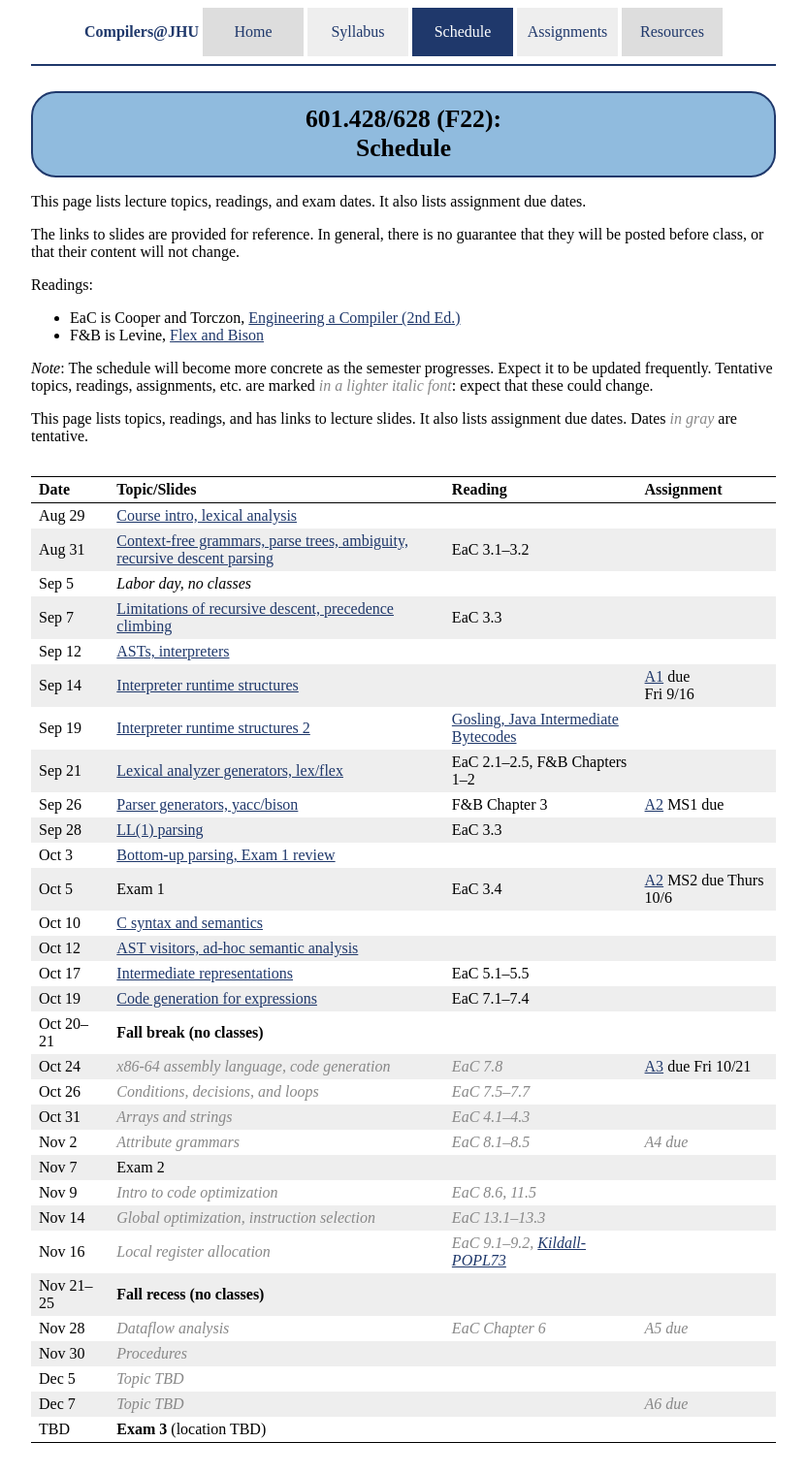
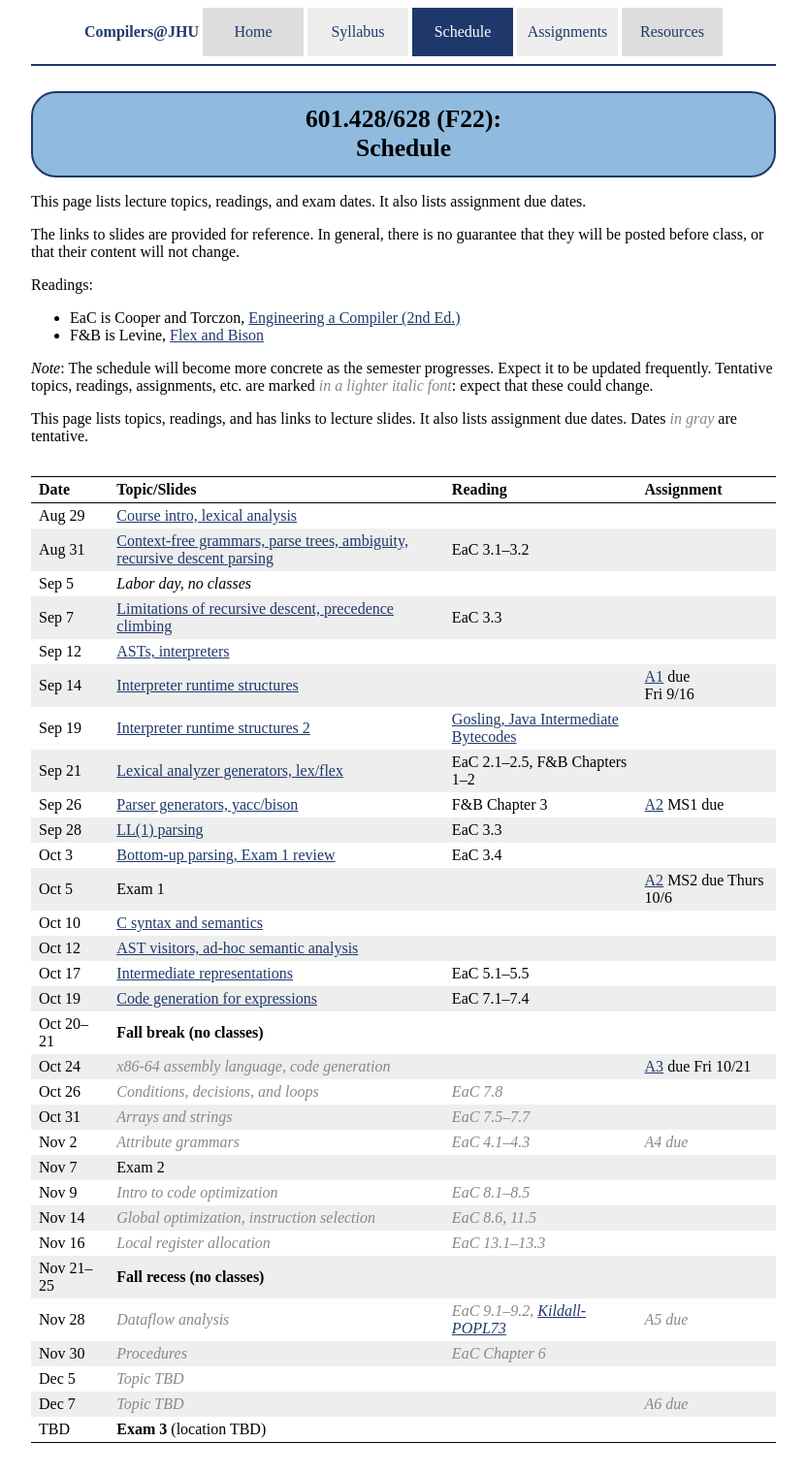
Before and after one commit to jhucompilers/fall2022, a Jekyll site: the page built from schedule.md, in a window 1280 px wide. Shown: the whole page at 97% size, without its empty margins (224-1055 px from the left). Built offline with Jekyll 4.4.1, drawn with Linux system fonts in a browser that asks for light colours.

Commit message:
put readings in the right places

```diff
--- a/schedule.md
+++ b/schedule.md
@@ -37,24 +37,24 @@ Sep 19 | [Interpreter runtime structures 2](lectures/lecture06-public.pdf) | [Go
 Sep 21 | [Lexical analyzer generators, lex/flex](lectures/lecture07-public.pdf) | EaC 2.1–2.5, F&amp;B Chapters 1–2 |
 Sep 26 | [Parser generators, yacc/bison](lectures/lecture08-public.pdf) | F&amp;B Chapter 3 | [A2](assign/assign02.html) MS1 due
 Sep 28 | [LL(1) parsing](lectures/lecture09-public.pdf) | EaC 3.3 |
-Oct 3 | [Bottom-up parsing, Exam 1 review](lectures/lecture10-public.pdf) |  |
-Oct 5 | Exam 1 | EaC 3.4 | [A2](assign/assign02.html) MS2 due Thurs 10/6
+Oct 3 | [Bottom-up parsing, Exam 1 review](lectures/lecture10-public.pdf) | EaC 3.4 |
+Oct 5 | Exam 1 |  | [A2](assign/assign02.html) MS2 due Thurs 10/6
 Oct 10 | [C syntax and semantics](lectures/lecture11-public.pdf) |  |
 Oct 12 | [AST visitors, ad-hoc semantic analysis](lectures/lecture12-public.pdf) |  |
 Oct 17 | [Intermediate representations](lectures/Intermediate_Representations.pdf) | EaC 5.1–5.5 |
 Oct 19 | [Code generation for expressions](lectures/Code_Shape_I_Quick_Intro_to_Code_Generation_+_Code_Shape_for_Expressions.pdf) | EaC 7.1–7.4 |
 Oct 20–21 | **Fall break (no classes)** |  |
-Oct 24 | <span class='tentative'>x86-64 assembly language, code generation</span> | <span class='tentative'>EaC 7.8</span> | [A3](assign/assign03.html) due Fri 10/21
-Oct 26 | <span class='tentative'>Conditions, decisions, and loops</span> | <span class='tentative'>EaC 7.5–7.7</span> |
-Oct 31 | <span class='tentative'>Arrays and strings</span> | <span class='tentative'>EaC 4.1–4.3</span> |
-Nov 2 | <span class='tentative'>Attribute grammars</span> | <span class='tentative'>EaC 8.1–8.5</span> | <span class='tentative'>A4 due</span>
+Oct 24 | <span class='tentative'>x86-64 assembly language, code generation</span> |  | [A3](assign/assign03.html) due Fri 10/21
+Oct 26 | <span class='tentative'>Conditions, decisions, and loops</span> | <span class='tentative'>EaC 7.8</span> |
+Oct 31 | <span class='tentative'>Arrays and strings</span> | <span class='tentative'>EaC 7.5–7.7</span> |
+Nov 2 | <span class='tentative'>Attribute grammars</span> | <span class='tentative'>EaC 4.1–4.3</span> | <span class='tentative'>A4 due</span>
 Nov 7 | Exam 2 |  |
-Nov 9 | <span class='tentative'>Intro to code optimization</span> | <span class='tentative'>EaC 8.6, 11.5</span> |
-Nov 14 | <span class='tentative'>Global optimization, instruction selection</span> | <span class='tentative'>EaC 13.1–13.3</span> |
-Nov 16 | <span class='tentative'>Local register allocation</span> | <span class='tentative'>EaC 9.1–9.2, <a href='lectures/kildall-popl73.pdf'>Kildall-POPL73</a></span> |
+Nov 9 | <span class='tentative'>Intro to code optimization</span> | <span class='tentative'>EaC 8.1–8.5</span> |
+Nov 14 | <span class='tentative'>Global optimization, instruction selection</span> | <span class='tentative'>EaC 8.6, 11.5</span> |
+Nov 16 | <span class='tentative'>Local register allocation</span> | <span class='tentative'>EaC 13.1–13.3</span> |
 Nov 21–25 | **Fall recess (no classes)** |  |
-Nov 28 | <span class='tentative'>Dataflow analysis</span> | <span class='tentative'>EaC Chapter 6</span> | <span class='tentative'>A5 due</span>
-Nov 30 | <span class='tentative'>Procedures</span> |  |
+Nov 28 | <span class='tentative'>Dataflow analysis</span> | <span class='tentative'>EaC 9.1–9.2, <a href='lectures/kildall-popl73.pdf'>Kildall-POPL73</a></span> | <span class='tentative'>A5 due</span>
+Nov 30 | <span class='tentative'>Procedures</span> | <span class='tentative'>EaC Chapter 6</span> |
 Dec 5 | <span class='tentative'>Topic TBD</span> |  |
 Dec 7 | <span class='tentative'>Topic TBD</span> |  | <span class='tentative'>A6 due</span>
 TBD | **Exam 3** (location TBD) |  |
```
Also changed, not shown: schedule.csv (+11 -11 lines).
